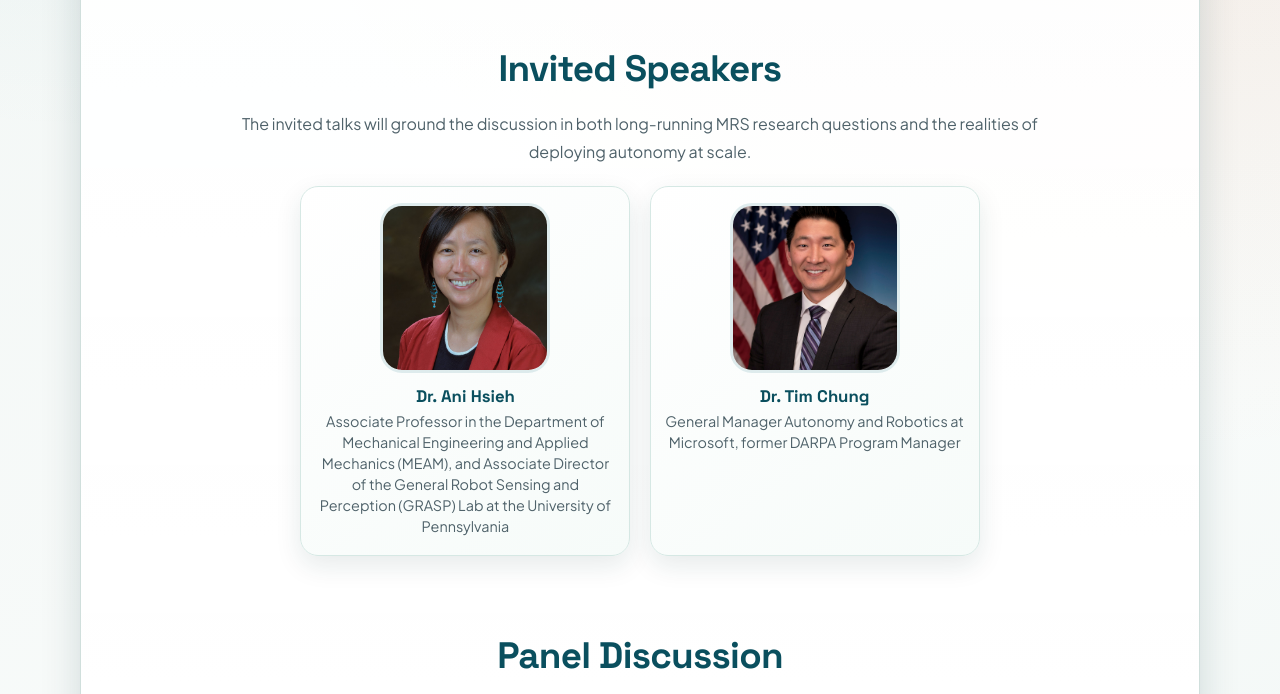
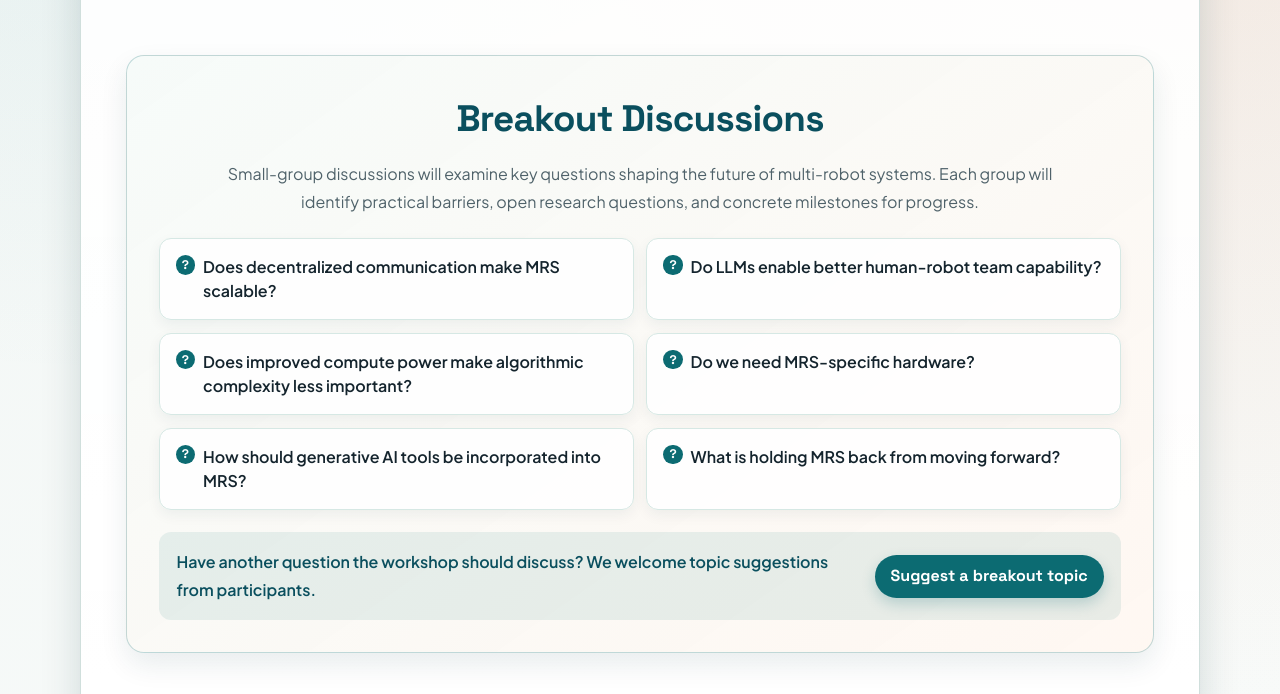
Before and after one commit to mrs2026/MRS26, a plain HTML site: page index.html in a window 1280 px wide. Shown: the part 1456-2150 px from the top of the page. Drawn offline with Linux system fonts and the light colour scheme.

Commit message:
Add breakout discussions section with topics and survey button

```diff
--- a/assets/main.css
+++ b/assets/main.css
@@ -344,6 +344,96 @@ td {
     text-align: center;
 }
 
+.breakout-section {
+    margin: clamp(2.2rem, 5vw, 3.6rem) auto;
+    padding: clamp(1.25rem, 3vw, 2rem);
+    border: 1px solid rgba(12, 107, 114, 0.24);
+    border-radius: var(--radius-md);
+    background: linear-gradient(145deg, rgba(246, 251, 249, 0.96), rgba(255, 247, 241, 0.92));
+    box-shadow: 0 12px 28px rgba(16, 57, 62, 0.09);
+}
+
+.breakout-section h2 {
+    margin-top: 0;
+}
+
+.breakout-topics {
+    display: grid;
+    grid-template-columns: repeat(2, minmax(0, 1fr));
+    gap: 0.8rem;
+    width: 100%;
+    margin: 1.4rem 0;
+    padding: 0;
+    list-style: none;
+}
+
+.breakout-topics li {
+    position: relative;
+    margin: 0;
+    padding: 1rem 1rem 1rem 2.7rem;
+    border: 1px solid #d6e8e4;
+    border-radius: var(--radius-sm);
+    background: rgba(255, 255, 255, 0.9);
+    box-shadow: 0 5px 14px rgba(16, 57, 62, 0.06);
+    font-weight: 600;
+    line-height: 1.5;
+}
+
+.breakout-topics li::before {
+    content: "?";
+    position: absolute;
+    top: 1rem;
+    left: 1rem;
+    display: grid;
+    width: 1.2rem;
+    height: 1.2rem;
+    place-items: center;
+    border-radius: 50%;
+    background: var(--brand);
+    color: #ffffff;
+    font-family: "Space Grotesk", "Century Gothic", sans-serif;
+    font-size: 0.78rem;
+    font-weight: 700;
+    line-height: 1;
+}
+
+.breakout-survey {
+    display: flex;
+    align-items: center;
+    justify-content: space-between;
+    gap: 1rem;
+    margin-top: 1.2rem;
+    padding: 1rem 1.1rem;
+    border-radius: var(--radius-sm);
+    background: rgba(12, 107, 114, 0.09);
+}
+
+.breakout-survey p {
+    width: auto;
+    margin: 0;
+    color: var(--brand-strong);
+    font-weight: 600;
+}
+
+.survey-button {
+    flex: 0 0 auto;
+    padding: 0.7rem 1rem;
+    border-radius: 999px;
+    background: var(--brand);
+    color: #ffffff;
+    font-family: "Space Grotesk", "Century Gothic", sans-serif;
+    font-weight: 700;
+    line-height: 1.25;
+    text-align: center;
+    text-decoration: none;
+    box-shadow: 0 6px 14px rgba(12, 107, 114, 0.22);
+}
+
+.survey-button:hover {
+    background: var(--accent);
+    color: #ffffff;
+}
+
 .organizers-section {
     margin-top: clamp(2rem, 4vw, 3.1rem);
     padding-top: 0.35rem;
@@ -661,6 +751,23 @@ footer a {
         min-height: auto;
     }
 
+    .breakout-section {
+        padding: 1rem 0.85rem;
+    }
+
+    .breakout-topics {
+        grid-template-columns: 1fr;
+    }
+
+    .breakout-survey {
+        align-items: stretch;
+        flex-direction: column;
+    }
+
+    .survey-button {
+        align-self: flex-start;
+    }
+
     p,
     ul {
         width: 100%;
--- a/index.html
+++ b/index.html
@@ -94,6 +94,7 @@
             <!-- <a href="#schedule" title="Conference Schedule">Schedule</a> -->
             <a href="#invited-speakers" title="Invited Speakers">Invited Speakers</a>
             <a href="#panel" title="Panel Discussion">Panel Discussion</a>
+            <a href="#breakout-discussions" title="Breakout Discussions">Breakout Discussions</a>
             <a href="#organizers" title="Conference Flyer">Organizers</a>
             <a href="#contact" title="Contact Us">Contact</a>
         </div>
@@ -160,6 +161,28 @@
             workshop will conclude with a synthesis session, and organizers will distill the discussions into a publicly
             available MRS Research Roadmap summarizing key challenges and benchmarks.
         </p>
+
+        <section class="breakout-section" aria-labelledby="breakout-discussions">
+            <h2 id="breakout-discussions">Breakout Discussions</h2>
+            <p class="section-intro">
+                Small-group discussions will examine key questions shaping the future of multi-robot systems. Each
+                group will identify practical barriers, open research questions, and concrete milestones for progress.
+            </p>
+            <ul class="breakout-topics">
+                <li>Does decentralized communication make MRS scalable?</li>
+                <li>Do LLMs enable better human-robot team capability?</li>
+                <li>Does improved compute power make algorithmic complexity less important?</li>
+                <li>Do we need MRS-specific hardware?</li>
+                <li>How should generative AI tools be incorporated into MRS?</li>
+                <li>What is holding MRS back from moving forward?</li>
+            </ul>
+            <div class="breakout-survey">
+                <p>Have another question the workshop should discuss? We welcome topic suggestions from participants.</p>
+                <a class="survey-button"
+                    href="https://docs.google.com/forms/d/e/1FAIpQLSeszNP1YCIOPnkYxgu4UGqhfW4sg7aQVx1WojaMwee_wy_gmQ/viewform?usp=dialog"
+                    target="_blank" rel="noopener">Suggest a breakout topic</a>
+            </div>
+        </section>
 
         <!-- New Important Dates Section -->
         <!-- <br>
@@ -765,7 +788,7 @@
                         <img src="assets/organizers/torrie.webp" alt="Victoria Edwards">
                         <div class="organizer-info">
                             <h3>Victoria Edwards</h3>
-                            <p>Assistant Professor at College of the Atlantic</p>
+                            <p>Assistant Professor at the University of New Hampshire</p>
                         </div>
                     </div>
                 </a>
@@ -815,7 +838,7 @@
     <h2 id="contact" style="text-align: center;">Contact Us</h2>
     <p style="text-align: center;">
         For any questions or inquiries, please email
-        <a href="mailto:vedwards@coa.edu">vedwards@coa.edu</a> or <a
+        <a href="mailto:Victoria.Edwards@unh.edu">Victoria.Edwards@unh.edu</a> or <a
             href="mailto:t.duhan@nus.edu.sg">t.duhan@nus.edu.sg</a>
     </p>
 
```
